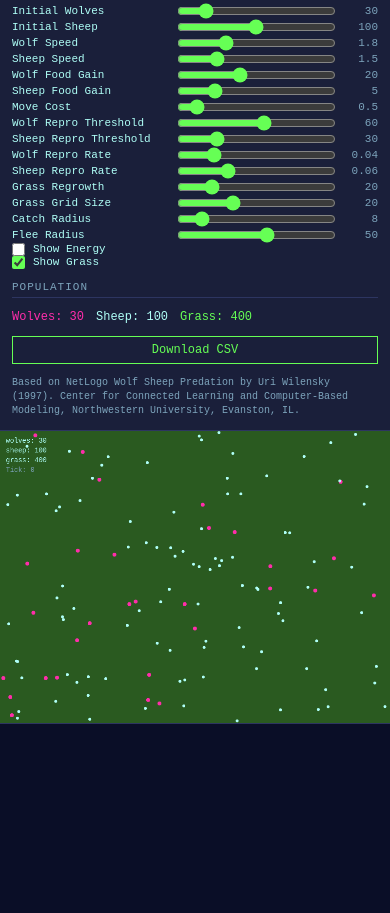
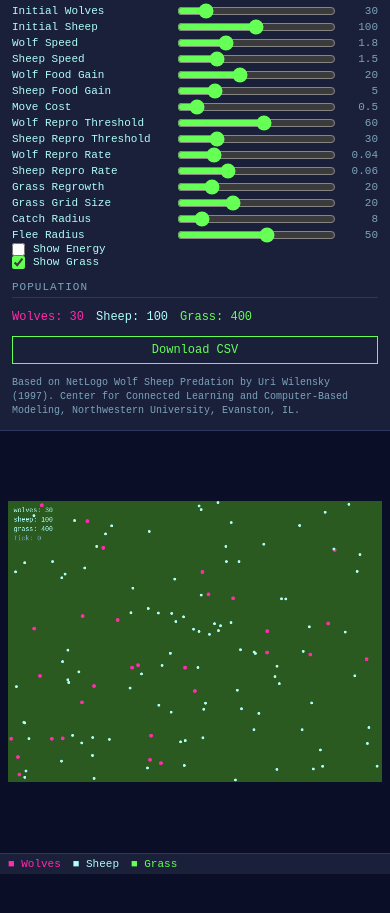
Before and after one commit to drashtishah/abm, a website built with Vite: page sim/index.html in a window 390 px wide. Shown: the part 367-1280 px from the top of the page. Built offline with nearby package versions, Linux system fonts and the light colour scheme.

Commit message:
fix: mobile canvas collapse and add canvas accessibility
Fix canvas collapsing to zero height on viewports below 1024px by using
minmax(300px, 50vh) for the canvas grid row and min-height on .canvas-area.
Add tablet breakpoint for 769-1024px range.

Add ARIA attributes (role="img", aria-label) to both canvases, a screen-
reader-only live region for population status updates, an HTML chart legend,
and a .sr-only utility class for accessible hidden content.

Co-Authored-By: Claude Opus 4.6 (1M context) <noreply@anthropic.com>

```diff
--- a/sim/index.html
+++ b/sim/index.html
@@ -247,24 +247,58 @@
       color: var(--text-secondary);
     }
 
+    .sr-only {
+      position: absolute;
+      width: 1px;
+      height: 1px;
+      padding: 0;
+      margin: -1px;
+      overflow: hidden;
+      clip: rect(0, 0, 0, 0);
+      white-space: nowrap;
+      border: 0;
+    }
+
+    .chart-legend {
+      display: flex;
+      gap: 12px;
+      padding: 4px 8px;
+      font-size: 11px;
+      background: var(--bg-surface);
+    }
+
+    .legend-item {
+      display: flex;
+      align-items: center;
+      gap: 4px;
+    }
+
+    @media (min-width: 769px) and (max-width: 1024px) {
+      .app {
+        grid-template-columns: 240px 4px 1fr;
+      }
+    }
+
     @media (max-width: 768px) {
       body { overflow: auto; height: auto; }
 
       .app {
         grid-template-columns: 1fr;
-        grid-template-rows: auto auto auto auto 200px;
+        grid-template-rows: auto auto minmax(300px, 50vh) 200px;
         grid-template-areas:
           "header"
           "controls"
           "canvas"
-          "chart"
           "chart";
         height: auto;
       }
 
+      .drag-handle { display: none; }
       .controls { border-right: none; border-bottom: 1px solid var(--border); }
 
-      .canvas-area { padding: 0; }
+      .canvas-area {
+        min-height: 300px;
+      }
 
       #sim-canvas {
         width: 100%;
@@ -309,6 +343,7 @@
         <span class="pop-sheep" id="pop-sheep">Sheep: 0</span>
         <span class="pop-grass" id="pop-grass">Grass: 0</span>
       </div>
+      <div id="pop-status" class="sr-only" aria-live="polite" aria-atomic="true"></div>
 
       <button id="btn-download">Download CSV</button>
 
@@ -316,11 +351,16 @@
     </aside>
 
     <div class="canvas-area">
-      <canvas id="sim-canvas" width="800" height="600"></canvas>
+      <canvas id="sim-canvas" width="800" height="600" role="img" aria-label="Simulation canvas showing agent positions"></canvas>
     </div>
 
     <div class="chart-area">
-      <canvas id="chart-canvas"></canvas>
+      <div class="chart-legend" id="chart-legend" aria-label="Chart legend">
+        <span class="legend-item" style="color: var(--color-wolf);">&#9632; Wolves</span>
+        <span class="legend-item" style="color: var(--color-sheep);">&#9632; Sheep</span>
+        <span class="legend-item" style="color: var(--accent-primary);">&#9632; Grass</span>
+      </div>
+      <canvas id="chart-canvas" role="img" aria-label="Population chart"></canvas>
     </div>
   </div>
 
```
